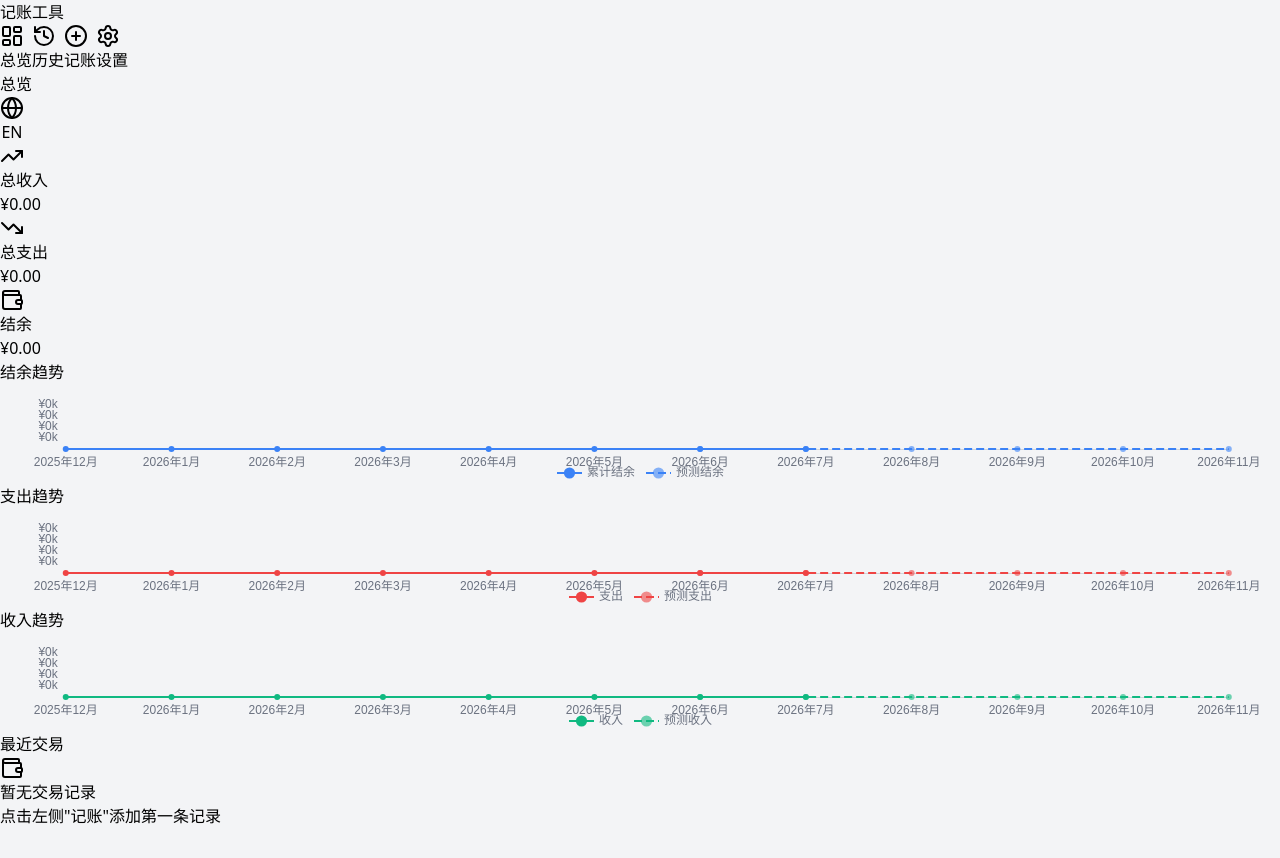
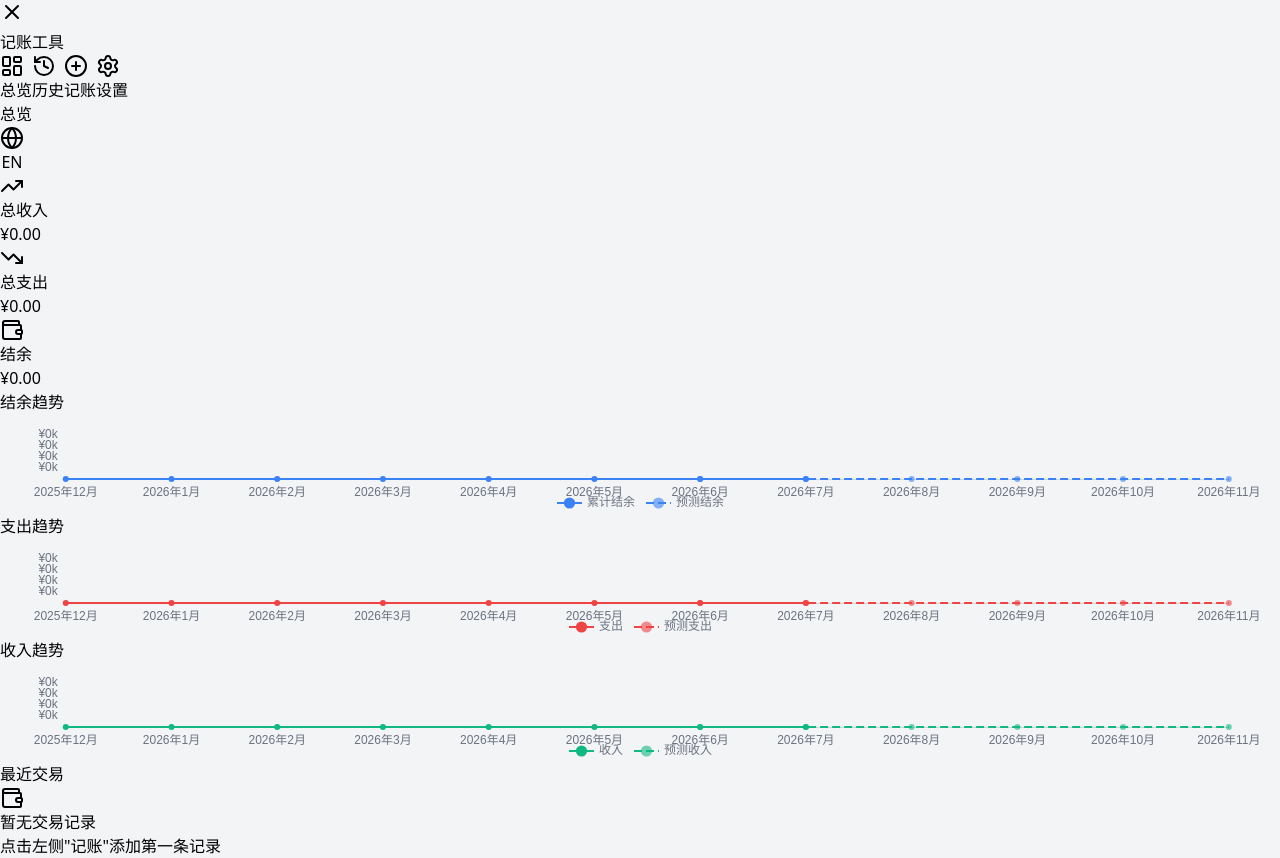
Before and after one commit to crab782/calc, a React (Vite) app: page / in a window 1280 px wide. Before the commit the page ends 828 px from the top, so only its background shows below. Built offline with nearby package versions, Linux system fonts and the light colour scheme.

Commit message:
规范提示词文档

```diff
--- a/src/App.tsx
+++ b/src/App.tsx
@@ -8,11 +8,17 @@ import type { PageType } from './types';
 
 function App() {
   const [currentPage, setCurrentPage] = useState<PageType>('dashboard');
+  const [sidebarOpen, setSidebarOpen] = useState(true);
 
   return (
     <div className="flex min-h-screen bg-gray-100">
-      <Sidebar currentPage={currentPage} onPageChange={setCurrentPage} />
-      <main className="flex-1 overflow-auto">
+      <Sidebar
+        currentPage={currentPage}
+        onPageChange={setCurrentPage}
+        isOpen={sidebarOpen}
+        onToggle={() => setSidebarOpen(!sidebarOpen)}
+      />
+      <main className={`flex-1 overflow-auto transition-all duration-300 ${sidebarOpen ? 'ml-0' : 'ml-0'}`}>
         {currentPage === 'dashboard' && <Dashboard />}
         {currentPage === 'add-record' && <AddRecord />}
         {currentPage === 'history' && <History />}
--- a/src/components/Sidebar.tsx
+++ b/src/components/Sidebar.tsx
@@ -1,13 +1,15 @@
-import { LayoutDashboard, PlusCircle, Settings, History } from 'lucide-react';
+import { LayoutDashboard, PlusCircle, Settings, History, Menu, X } from 'lucide-react';
 import { useLanguage } from '../contexts/LanguageContext';
 import type { PageType } from '../types';
 
 interface SidebarProps {
   currentPage: PageType;
   onPageChange: (page: PageType) => void;
+  isOpen: boolean;
+  onToggle: () => void;
 }
 
-export const Sidebar = ({ currentPage, onPageChange }: SidebarProps) => {
+export const Sidebar = ({ currentPage, onPageChange, isOpen, onToggle }: SidebarProps) => {
   const { t } = useLanguage();
 
   const menuItems = [
@@ -18,9 +20,24 @@ export const Sidebar = ({ currentPage, onPageChange }: SidebarProps) => {
   ];
 
   return (
-    <aside className="w-64 bg-white border-r border-gray-200 min-h-screen p-4">
-      <div className="text-xl font-bold text-gray-800 mb-8">{t.sidebar.title}</div>
-      <nav className="space-y-2">
+    <>
+      {/* Toggle Button */}
+      <button
+        onClick={onToggle}
+        className="fixed top-4 left-4 z-50 p-2 bg-white border border-gray-200 rounded-lg shadow-sm hover:bg-gray-50 transition-colors"
+        title={isOpen ? '关闭侧边栏' : '打开侧边栏'}
+      >
+        {isOpen ? <X className="w-5 h-5 text-gray-600" /> : <Menu className="w-5 h-5 text-gray-600" />}
+      </button>
+
+      {/* Sidebar */}
+      <aside
+        className={`bg-white border-r border-gray-200 min-h-screen p-4 transition-all duration-300 ${
+          isOpen ? 'w-64 translate-x-0' : 'w-0 -translate-x-full overflow-hidden'
+        }`}
+      >
+        <div className="text-xl font-bold text-gray-800 mb-8 pl-12">{t.sidebar.title}</div>
+        <nav className="space-y-2">
         {menuItems.map((item) => {
           const Icon = item.icon;
           const isActive = currentPage === item.id;
@@ -40,6 +57,7 @@ export const Sidebar = ({ currentPage, onPageChange }: SidebarProps) => {
           );
         })}
       </nav>
-    </aside>
+      </aside>
+    </>
   );
 };
```
Also changed, not shown: .ai/prompts/202606152110.md, .ai/prompts/202606152339.md.
